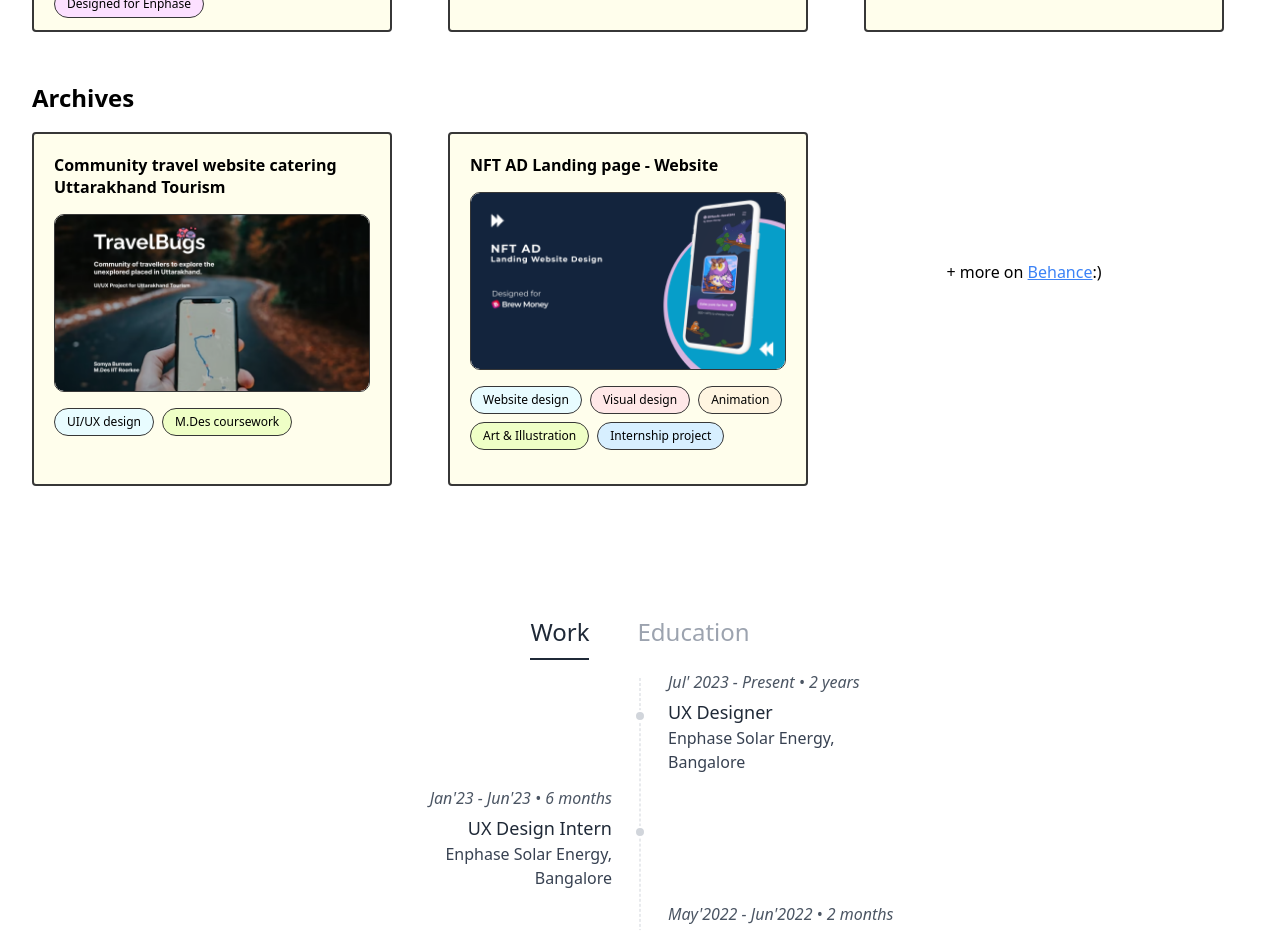
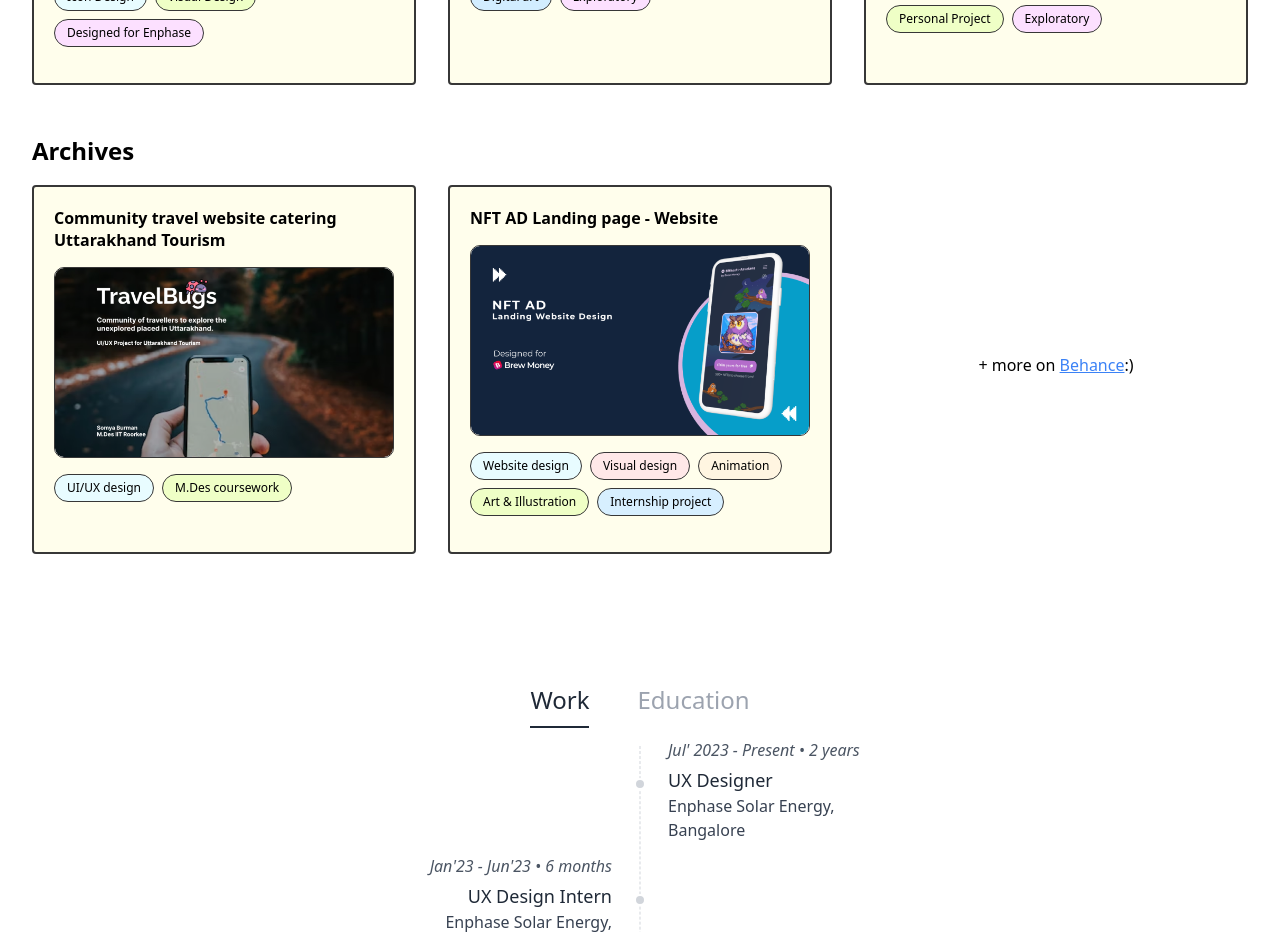
Before and after one commit to vaibhav12saxena/resume-website, a React (Vite) app in the folder Resume-project/: page / in a window 1280 px wide. Shown: the part 1800-2732 px from the top of the page. Built offline with nearby package versions, Linux system fonts and the light colour scheme.

Commit message:
fix:made ui responsive

```diff
--- a/Resume-project/src/components/reusable components/card.css
+++ b/Resume-project/src/components/reusable components/card.css
@@ -1,9 +1,6 @@
-.max-width-101 {
-  max-width: 101% !important;
-}
 .card {
-  height: 354px;
-  width: 360px;
+  /* height: 354px; */
+  /* width: 360px; */
   padding: 20px 20px 28px 20px;
   transition: transform 0.3s ease;
   border-radius: 4px;
@@ -30,10 +27,6 @@
   object-fit: cover; /* 'cover' fills and crops; use 'contain' if needed */
   border-radius: 8.5px; /* match container’s radius */
 }
-.homeowner-img {
-  max-width: 101% !important;
-  border-color: red !important;
-}
 .card:hover {
   transform: translateY(-2px);
 }
@@ -47,7 +40,7 @@
 .chips-list {
   display: flex;
   flex-wrap: wrap;
-  width: 320px;
+  /* width: 320px; */
   gap: 8px; /* Margin between chips and lines */
   margin-bottom: 8px; /* Margin between lines */
 }
--- a/Resume-project/src/components/work/work.css
+++ b/Resume-project/src/components/work/work.css
@@ -1,14 +1,22 @@
-.work-cards {
+/* .work-cards {
   margin-left: 101px;
+} */
+
+/* .behance-card {
+  width: 320px;
+  height: 279px;
+  display: flex;
+  align-items: center; /*
+} */
+.section-heading {
+  font-weight: 600;
 }
 
 .behance-card {
-  width: 320px;
-  height: 279px;
-  display: flex; /* Use flexbox for alignment */
-  align-items: center; /* Align items vertically */
-  /* justify-content: center; Align items horizontally */
+  min-height: 354px;
+  padding: 20px 20px 28px 20px;
+  display: flex;
+  align-items: center;
+  justify-content: center;
+  text-align: center;
 }
-.section-heading {
-  font-weight: 600;
-}
```
